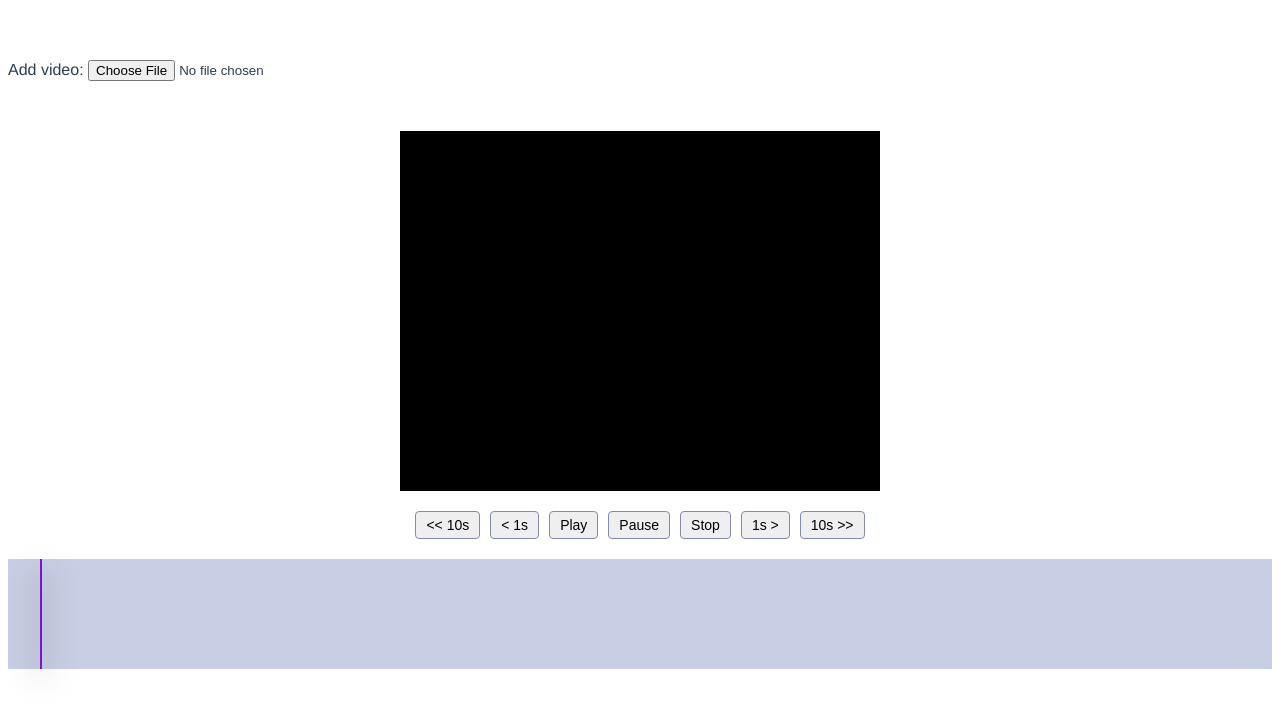
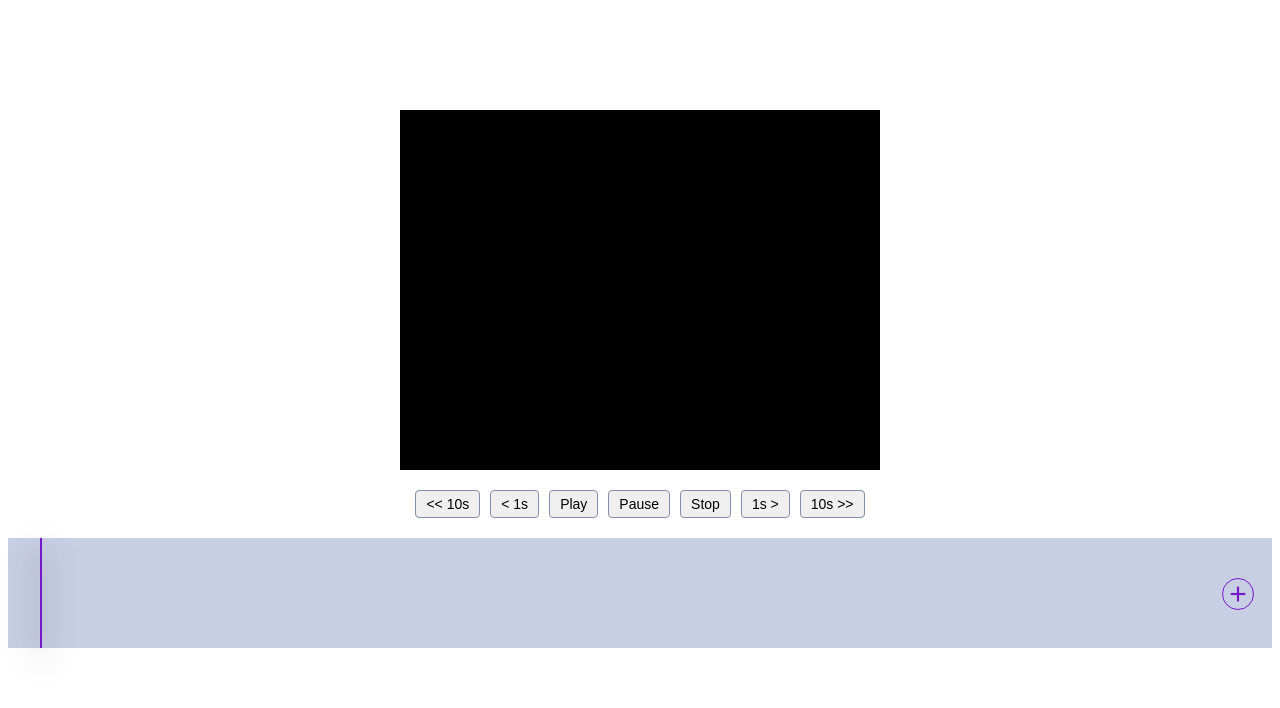
Before and after one commit to tesla3327/video-editor, a Vue app: page / in a window 1280 px wide. Shown: the top 708 px of the page. Built offline with nearby package versions, Linux system fonts and the light colour scheme.

Commit message:
Improved video add button

```diff
--- a/src/App.vue
+++ b/src/App.vue
@@ -1,9 +1,5 @@
 <template>
   <div id="app" :class="grabbing && 'grabbing'">
-    <label>
-      Add video:
-      <input type="file" ref="fileInput" @change="handleInputChange" />
-    </label>
     <div class="videos">
       <video
         v-for="{ url } in videos"
@@ -43,6 +39,7 @@
       @delete="handleDelete"
       @start-grab="grabbing = true"
       @end-grab="grabbing = false"
+      @add-video="handleAddVideo"
     />
   </div>
 </template>
@@ -65,7 +62,7 @@ export default {
       videos: [],
       currTime: 0,
       timeline: [],
-      selected: -1,
+      selected: '',
       grabbing: false,
     };
   },
@@ -143,10 +140,7 @@ export default {
       });
     },
 
-    handleInputChange() {
-      const file = this.$refs.fileInput.files[0];
-
-      if (file) {
+    handleAddVideo(file) {
       // Add the video object
       const url = URL.createObjectURL(file);
       this.videos.push({
@@ -168,7 +162,6 @@ export default {
         });
         this.muteAllVideos();
       }, 50);
-      }
     },
 
     handleSelect(id) {
@@ -290,7 +283,7 @@ export default {
       this.timeline = temp;
 
       // Update selected
-      this.selected = -1;
+      this.selected = '';
       window.focus();
     },
 
--- a/src/components/Timeline.vue
+++ b/src/components/Timeline.vue
@@ -26,6 +26,10 @@
         :style="{ left: `${(time / totalLength) * 100}%` }"
       />
     </div>
+    <div class="add-video">
+      <div class="overlay">+</div>
+      <input type="file" ref="fileInput" @change="handleInputChange" />
+    </div>
   </div>
 </template>
 
@@ -42,7 +46,7 @@ export default {
   props: {
     keyframes: Array,
     time: Number,
-    selected: Number,
+    selected: String,
     videos: Array,
     totalLength: Number
   },
@@ -52,6 +56,14 @@ export default {
   },
 
   methods: {
+    handleInputChange() {
+      const file = this.$refs.fileInput.files[0];
+
+      if (file) {
+        this.$emit('add-video', file);
+      }
+    },
+
     handleSegmentMoved({ left, right, offsetX }, id) {
       const segmentBefore = this.keyframes.find(frame => {
         const box = this.$refs[frame.id][0].$el.getBoundingClientRect();
@@ -117,6 +129,7 @@ export default {
 .timeline-wrapper {
   background: #c8cee3;
   padding: 20px;
+  position: relative;
 }
 
 .timeline {
@@ -125,6 +138,39 @@ export default {
   width: 100%;
   max-width: 1200px;
   height: 70px;
+}
+
+.add-video {
+  position: absolute;
+  right: 10px;
+  top: 45px;
+
+  input {
+    width: 50px;
+    opacity: 0;
+
+    &:hover {
+      cursor: pointer;
+    }
+  }
+
+  &:hover {
+    cursor: pointer;
+  }
+}
+
+.overlay {
+  top: -5px;
+  left: 10px;
+  position: absolute;
+  width: 30px;
+  height: 30px;
+  text-align: center;
+  font-size: 30px;
+  line-height: 30px;
+  border-radius: 50%;
+  border: 1px solid #7518cc;
+  color: #7518cc;
 }
 
 .current-time {
```
Lines whose indentation alone changed are shown as unchanged.
